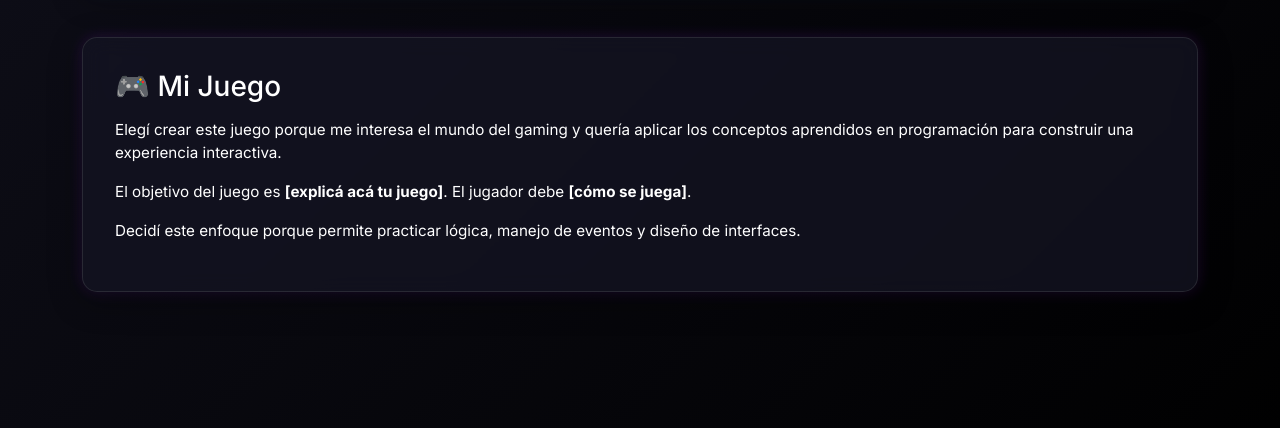
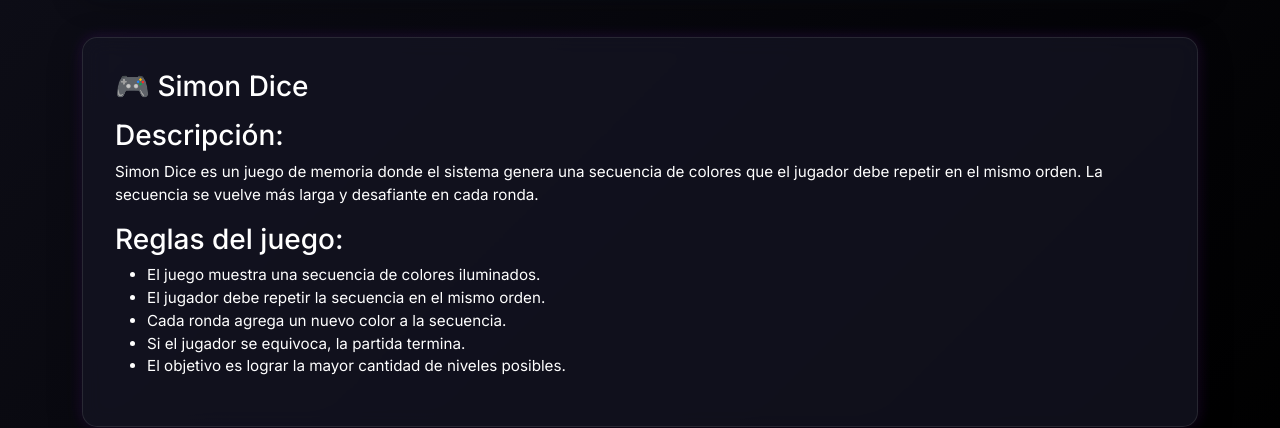
Before and after one commit to eliascharadia/SalaDeJuegosV2, an Angular app: page /quiensoy in a window 1280 px wide. Shown: the part 369-797 px from the top of the page. Built offline with nearby package versions, Linux system fonts and the light colour scheme; no server answers.

Commit message:
add: descripcion y reglas del juego propio (simon dice)

```diff
--- a/src/app/components/quien-soy/quien-soy.html
+++ b/src/app/components/quien-soy/quien-soy.html
@@ -26,24 +26,21 @@
     <!-- SECCIÓN JUEGO -->
     <div class="game-card mt-5">
 
-      <h3 class="mb-3">🎮 Mi Juego</h3>
+  <h3 class="mb-3">🎮 Simon Dice</h3>
 
-      <p>
-        Elegí crear este juego porque me interesa el mundo del gaming y quería aplicar
-        los conceptos aprendidos en programación para construir una experiencia interactiva.
-      </p>
 
-      <p>
-        El objetivo del juego es <strong>[explicá acá tu juego]</strong>.
-        El jugador debe <strong>[cómo se juega]</strong>.
-      </p>
 
-      <p>
-        Decidí este enfoque porque permite practicar lógica, manejo de eventos y diseño de interfaces.
-      </p>
+  <h3>Descripción:</h3>
+    <p>Simon Dice es un juego de memoria donde el sistema genera una secuencia de colores que el jugador debe repetir en el mismo orden. La secuencia se vuelve más larga y desafiante en cada ronda.</p>
 
-    </div>
+  <h3>Reglas del juego:</h3>
 
-  </div>
+    <ul>
+      <li>El juego muestra una secuencia de colores iluminados. </li>
+      <li>El jugador debe repetir la secuencia en el mismo orden.</li>
+      <li>Cada ronda agrega un nuevo color a la secuencia.</li>
+      <li>Si el jugador se equivoca, la partida termina.</li>
+      <li>El objetivo es lograr la mayor cantidad de niveles posibles.</li>
+    </ul>
 
 </div>
```
